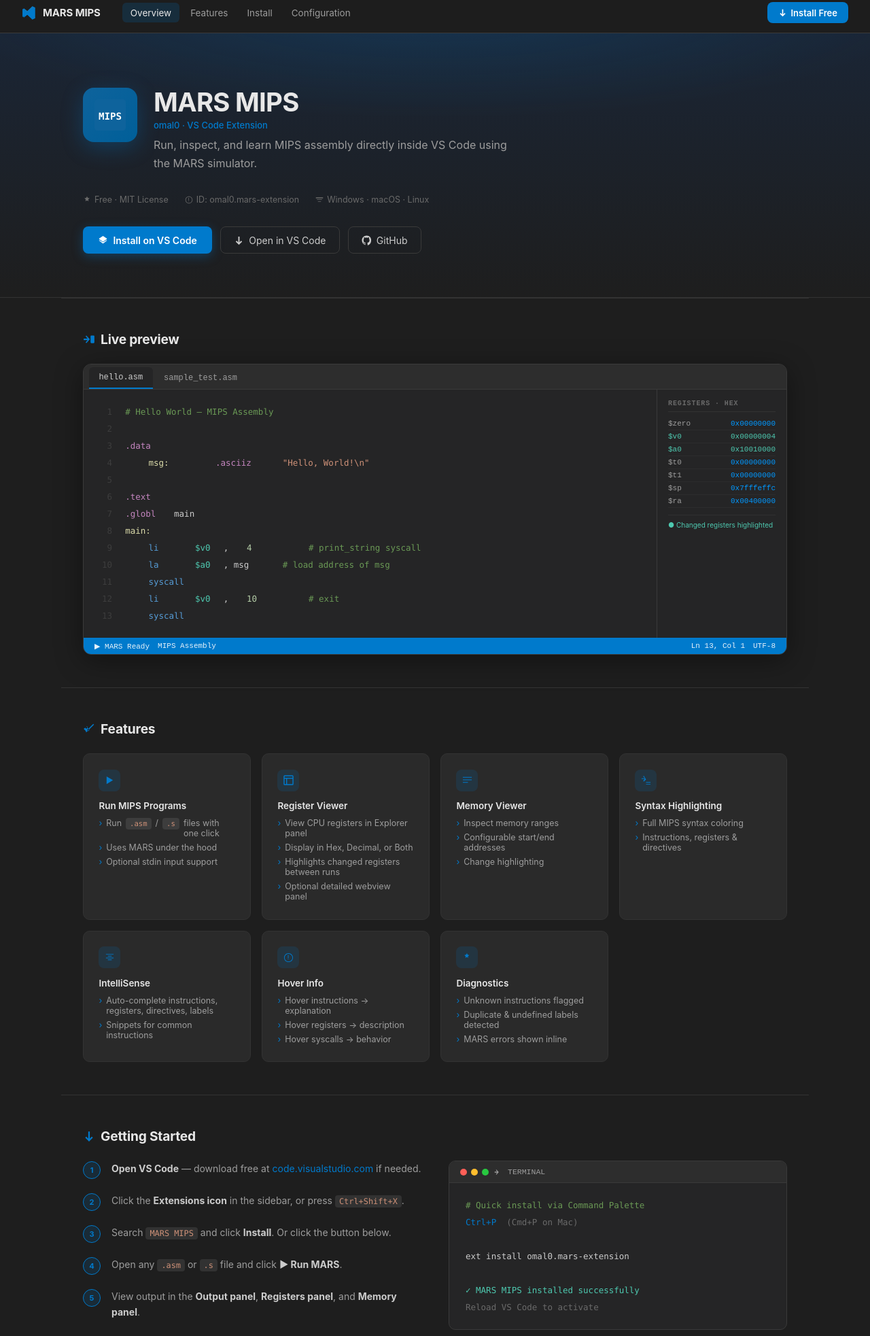
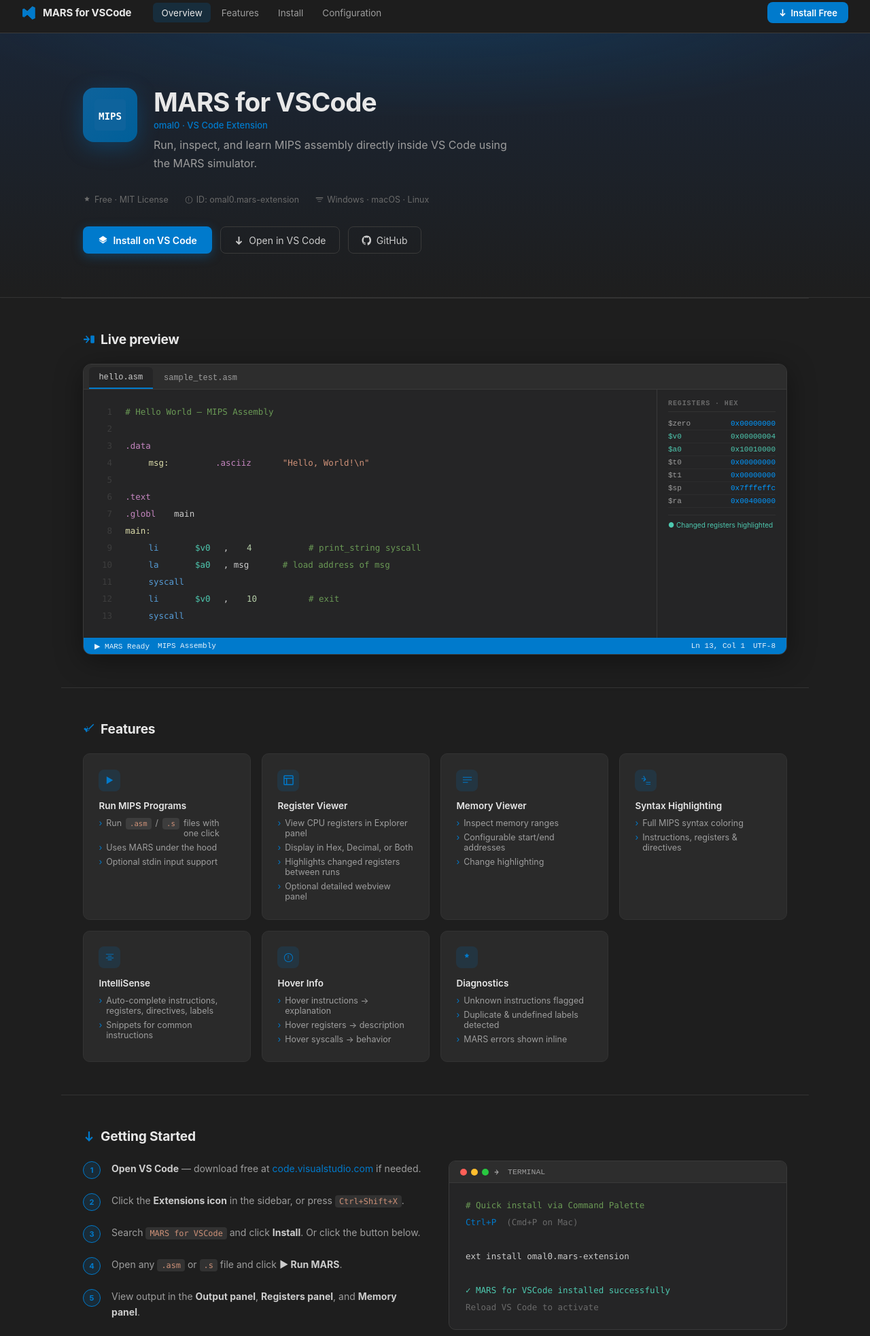
Before and after one commit to omal0/vscode-mars-extension, a website: page docs/index.html in a window 1280 px wide. Shown: the part 11-1976 px from the top of the page at 68% size. Drawn offline with Linux system fonts and the light colour scheme; a web font is replaced by a local one.

Commit message:
Update index.html

```diff
--- a/docs/index.html
+++ b/docs/index.html
@@ -3,7 +3,7 @@
 <head>
   <meta charset="UTF-8" />
   <meta name="viewport" content="width=device-width, initial-scale=1.0" />
-  <title>MARS MIPS — VS Code Extension</title>
+  <title>MARS for VSCode — VS Code Extension</title>
   <meta name="description" content="Run, inspect, and learn MIPS assembly directly inside VS Code using the MARS simulator." />
   <link rel="preconnect" href="https://fonts.googleapis.com" />
   <link href="https://fonts.googleapis.com/css2?family=Cascadia+Code:wght@400;600&display=swap" rel="stylesheet" />
@@ -372,7 +372,7 @@
   <div class="topbar-left">
     <a class="logo" href="#">
       <svg viewBox="0 0 100 100" fill="none"><mask id="vm" maskUnits="userSpaceOnUse" x="0" y="0" width="100" height="100"><path fill-rule="evenodd" clip-rule="evenodd" d="M70.9 4.7L37.3 36.3 15.6 19.2 4.7 25.2v49.6l10.9 6.1 21.7-17.2 33.6 31.6 19.4-9.1V13.8L70.9 4.7z" fill="#fff"/></mask><g mask="url(#vm)"><path d="M90.3 13.8L70.9 4.7 37.3 36.3 15.6 19.2 4.7 25.2v49.6l10.9 6.1 21.7-17.2 33.6 31.6 19.4-9.1V13.8z" fill="#007acc"/><path d="M70.9 4.7L37.3 36.3l-21.7-17L4.7 25.2l32.6 24.8L90.3 13.8 70.9 4.7z" fill="#1177bb" opacity=".5"/><path d="M15.6 80.8L4.7 74.8l10.9-6.1 21.7 17.2L15.6 80.8z" fill="#0065a9" opacity=".6"/></g></svg>
-      MARS MIPS
+      MARS for VSCode
     </a>
     <div class="tabs">
       <a class="tab active" href="#overview">Overview</a>
@@ -400,7 +400,7 @@
           </svg>
         </div>
         <div class="ext-meta">
-          <h1>MARS MIPS</h1>
+          <h1>MARS for VSCode</h1>
           <div class="publisher">omal0 · VS Code Extension</div>
           <p class="tagline">Run, inspect, and learn MIPS assembly directly inside VS Code using the MARS simulator.</p>
         </div>
@@ -419,7 +419,6 @@
           <svg viewBox="0 0 16 16" fill="currentColor"><path d="M7 2v9.3L4.4 8.6 3 10l5 5 5-5-1.4-1.4L9 11.3V2H7z"/></svg>
           Open in VS Code
         </a>
-        <!-- REPLACE # WITH YOUR GITHUB LINK -->
         <a class="btn-ghost" href="https://github.com/omal0/vscode-mars-extension" target="_blank">
           <svg viewBox="0 0 16 16" fill="currentColor"><path d="M8 .5C3.8.5.5 3.8.5 8c0 3.3 2.1 6.1 5.1 7.1.4.1.5-.2.5-.4V13.5c-2 .4-2.5-.5-2.7-1-.1-.2-.5-.8-.8-1-.3-.1-.7-.4 0-.4.6 0 1 .6 1.2.8.7 1.2 1.8 1 2.3.7 0-.5.3-.8.5-1-1.8-.2-3.6-.9-3.6-4 0-.9.3-1.6.8-2.2 0-.2-.3-1 0-2.1.6-.2 2 .8 2 .8.6-.2 1.2-.3 1.9-.3.6 0 1.3.1 1.9.3 0 0 1.4-1 2-.8.3 1.1 0 1.9 0 2.1.5.6.8 1.3.8 2.2 0 3.1-1.9 3.8-3.6 4 .3.3.6.8.6 1.5v2.2c0 .2.1.5.5.4 3-1 5.1-3.8 5.1-7.1C15.5 3.8 12.2.5 8 .5z"/></svg>
           GitHub
@@ -564,7 +563,7 @@
         <ol class="step-list">
           <li><div class="step-text"><strong>Open VS Code</strong> — download free at <a href="https://code.visualstudio.com" target="_blank">code.visualstudio.com</a> if needed.</div></li>
           <li><div class="step-text">Click the <strong>Extensions icon</strong> in the sidebar, or press <code>Ctrl+Shift+X</code>.</div></li>
-          <li><div class="step-text">Search <code>MARS MIPS</code> and click <strong>Install</strong>. Or click the button below.</div></li>
+          <li><div class="step-text">Search <code>MARS for VSCode</code> and click <strong>Install</strong>. Or click the button below.</div></li>
           <li><div class="step-text">Open any <code>.asm</code> or <code>.s</code> file and click <strong>▶ Run MARS</strong>.</div></li>
           <li><div class="step-text">View output in the <strong>Output panel</strong>, <strong>Registers panel</strong>, and <strong>Memory panel</strong>.</div></li>
         </ol>
@@ -579,7 +578,7 @@
             <br>
             <div>ext install omal0.mars-extension</div>
             <br>
-            <div class="tok">✓ MARS MIPS installed successfully</div>
+            <div class="tok">✓ MARS for VSCode installed successfully</div>
             <div class="td">Reload VS Code to activate</div>
           </div>
         </div>
@@ -649,10 +648,9 @@
 
     <!-- FOOTER -->
     <footer>
-      <p>MARS MIPS · omal0 · CS240 Final Project · MIT License</p>
+      <p>MARS for VSCode · omal0 · CS240 Final Project · MIT License</p>
       <div class="fl">
         <a href="https://marketplace.visualstudio.com/items?itemName=omal0.mars-extension" target="_blank">Marketplace</a>
-        <!-- REPLACE # WITH YOUR GITHUB LINK -->
         <a href="https://github.com/omal0/vscode-mars-extension" target="_blank">GitHub</a>
         <a href="https://marketplace.visualstudio.com/items?itemName=omal0.mars-extension&ssr=false#review-details" target="_blank">Leave a Review</a>
       </div>
```
